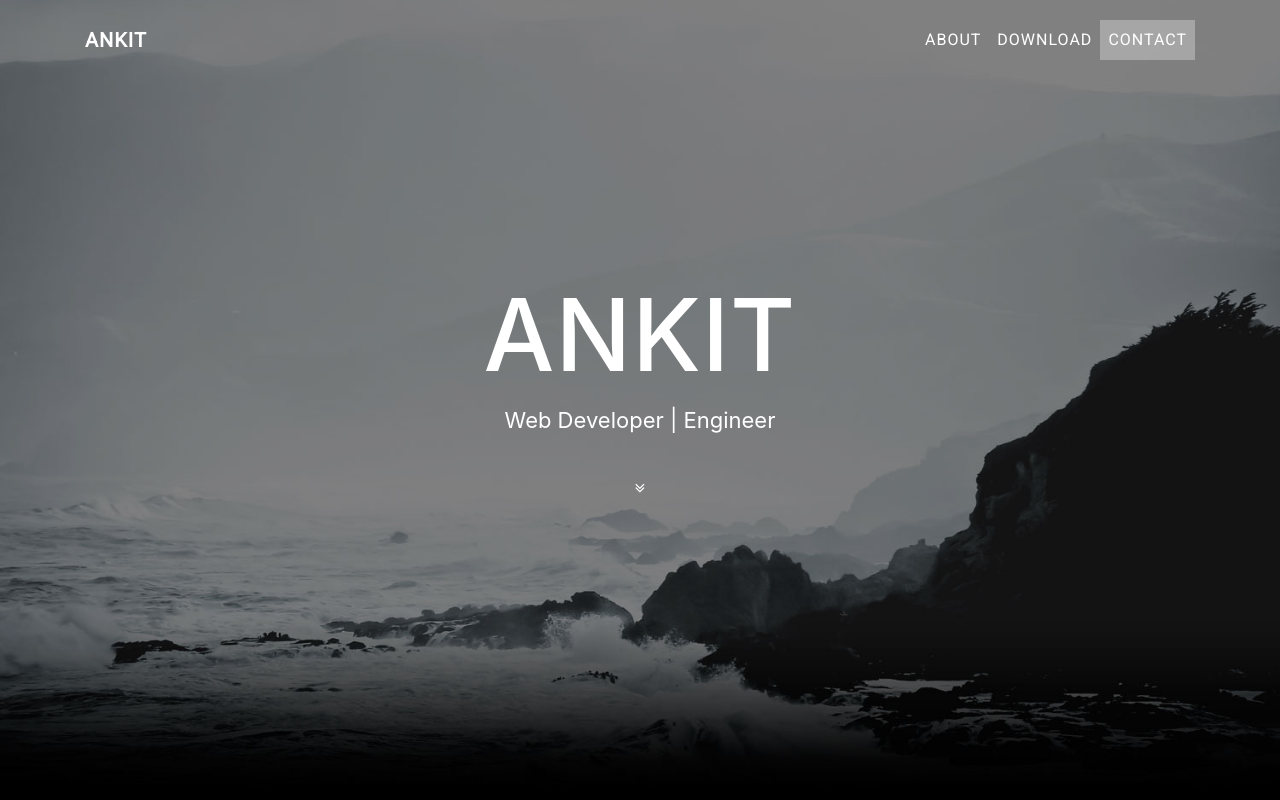
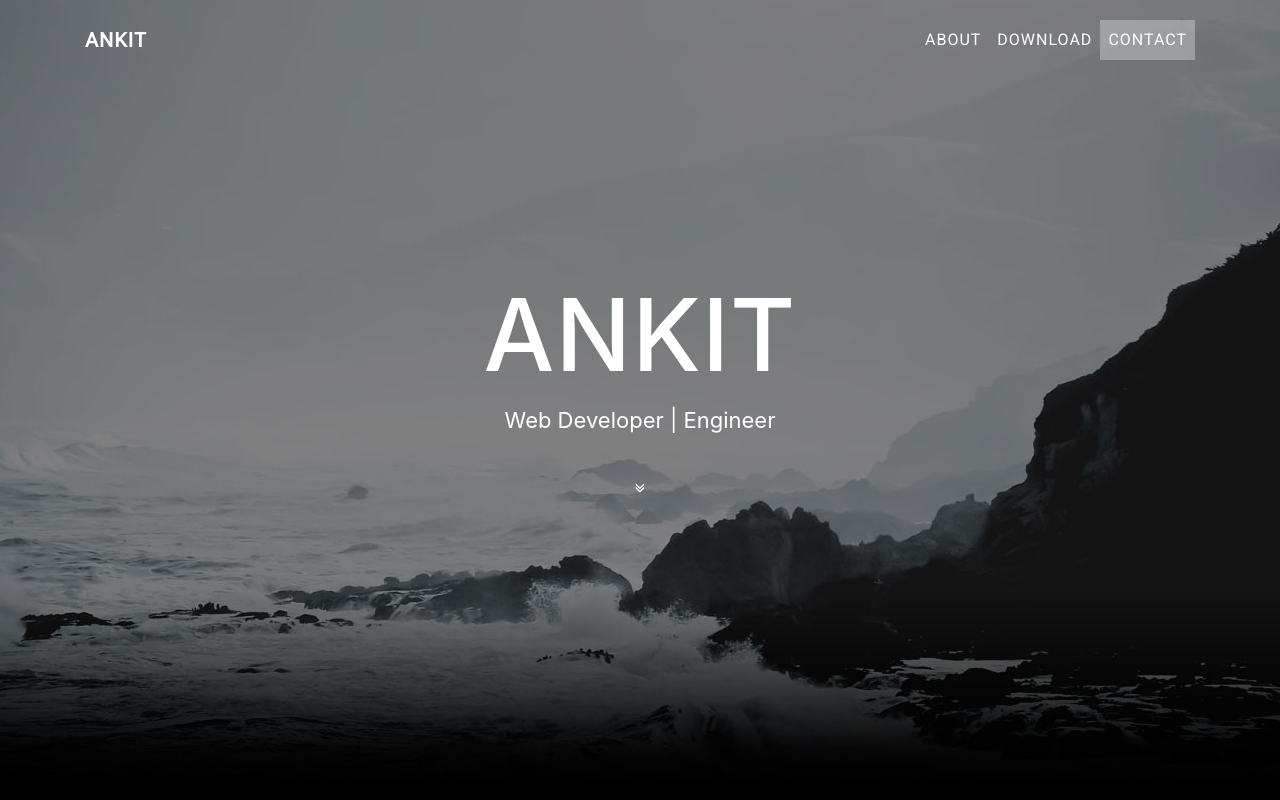
Before and after one commit to ankit0696/3visionai, a website with bundled scripts: page index.html in a window 1280 px wide. Shown: the top 800 px of the page. Built offline with nearby package versions, Linux system fonts and the light colour scheme.

Commit message:
media query

```diff
--- a/css/grayscale.css
+++ b/css/grayscale.css
@@ -147,6 +147,7 @@ a:focus, a:hover {
   .masthead {
     height: 100%;
     padding: 0;
+    background: url("../img/intro-bg.jpg") no-repeat bottom center fixed;
   }
   .masthead .intro-body .brand-heading {
     font-size: 100px;
```
